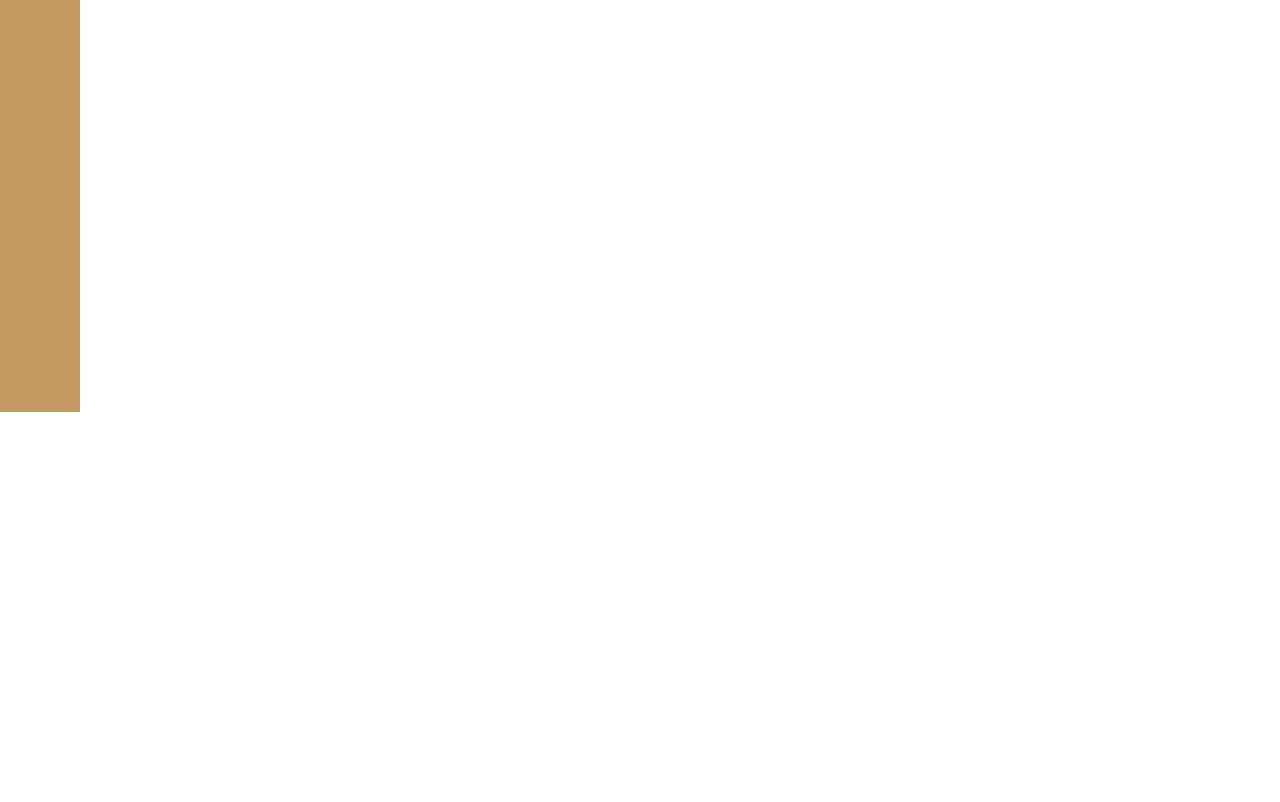
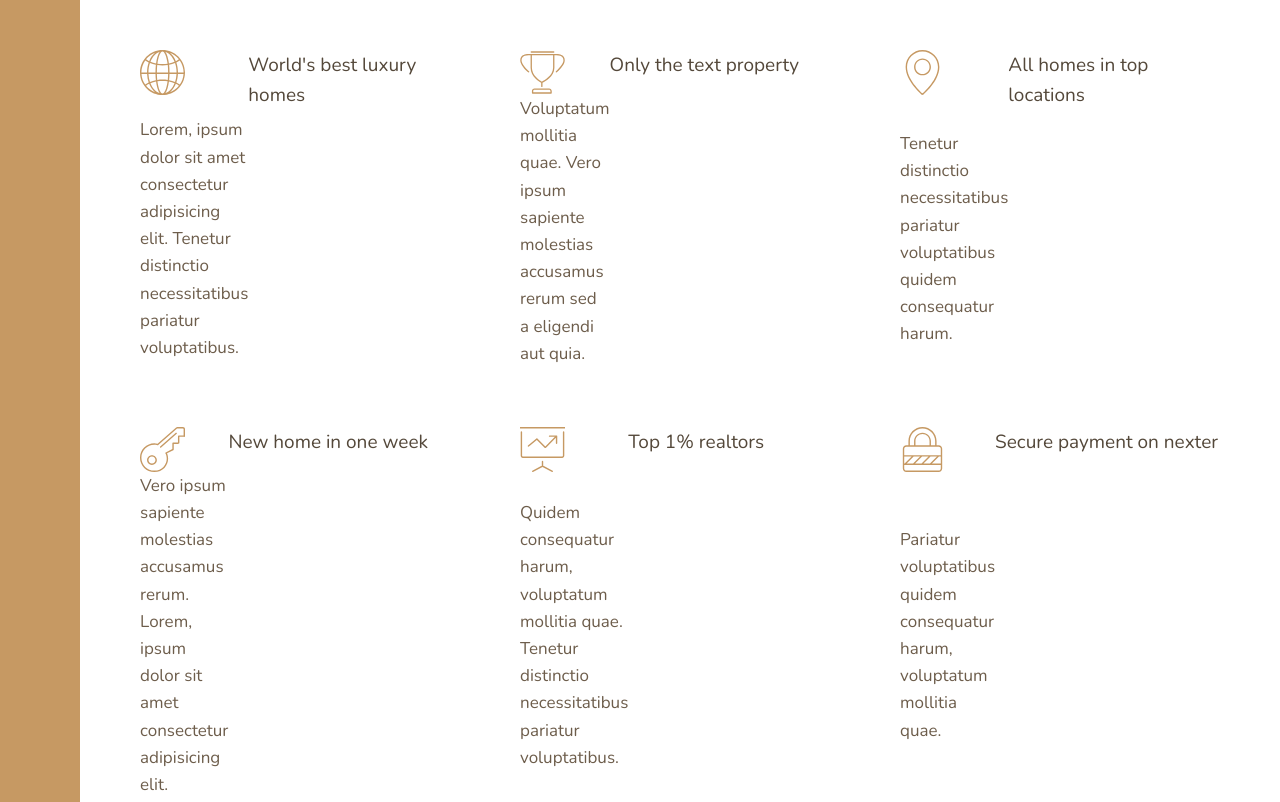
Before and after one commit to SawChanLay/nexter, a website: page index.html in a window 1280 px wide. Shown: the part 740-1542 px from the top of the page. Before the commit the page ends 1152 px from the top, so only its background shows below. Drawn offline with nearby package versions, Linux system fonts and the light colour scheme.

Commit message:
set up gird system

```diff
--- a/index.html
+++ b/index.html
@@ -25,7 +25,48 @@
         </div>
 
         <section class="features">
-            Features
+            <div class="feature">
+                <svg class="feature__icon">
+                    <use xlink:href="img/sprite.svg#icon-global"></use>
+                </svg>
+                <h4 class="heading-4 heading-4--dark">World's best luxury homes</h4>
+                <p class="feature__text">Lorem, ipsum dolor sit amet consectetur adipisicing elit. Tenetur distinctio necessitatibus pariatur voluptatibus.</p>
+            </div>
+            <div class="feature">
+                <svg class="feature__icon">
+                    <use xlink:href="img/sprite.svg#icon-trophy"></use>
+                </svg>
+                <h4 class="heading-4 heading-4--dark">Only the text property</h4>
+                <p class="feature__text">Voluptatum mollitia quae. Vero ipsum sapiente molestias accusamus rerum sed a eligendi aut quia.</p>
+            </div>
+            <div class="feature">
+                <svg class="feature__icon">
+                    <use xlink:href="img/sprite.svg#icon-map-pin"></use>
+                </svg>
+                <h4 class="heading-4 heading-4--dark">All homes in top locations</h4>
+                <p class="feature__text">Tenetur distinctio necessitatibus pariatur voluptatibus quidem consequatur harum.</p>
+            </div>
+            <div class="feature">
+                <svg class="feature__icon">
+                    <use xlink:href="img/sprite.svg#icon-key"></use>
+                </svg>
+                <h4 class="heading-4 heading-4--dark">New home in one week</h4>
+                <p class="feature__text">Vero ipsum sapiente molestias accusamus rerum. Lorem, ipsum dolor sit amet consectetur adipisicing elit.</p>
+            </div>
+            <div class="feature">
+                <svg class="feature__icon">
+                    <use xlink:href="img/sprite.svg#icon-presentation"></use>
+                </svg>
+                <h4 class="heading-4 heading-4--dark">Top 1% realtors</h4>
+                <p class="feature__text">Quidem consequatur harum, voluptatum mollitia quae. Tenetur distinctio necessitatibus pariatur voluptatibus.</p>
+            </div>
+            <div class="feature">
+                <svg class="feature__icon">
+                    <use xlink:href="img/sprite.svg#icon-lock"></use>
+                </svg>
+                <h4 class="heading-4 heading-4--dark">Secure payment on nexter</h4>
+                <p class="feature__text">Pariatur voluptatibus quidem consequatur harum, voluptatum mollitia quae.</p>
+            </div>
         </section>
 
         <div class="story__pictures">
--- a/sass/_base.scss
+++ b/sass/_base.scss
@@ -39,5 +39,5 @@ body {
 .container {
     display: grid;
     grid-template-rows: 80vh min-content 40vw repeat(3, min-content);
-    grid-template-columns: [sidebar-start] 8rem [sidebar-end full-start] 1fr [center-start] repeat(8, [col-start] minmax(min-content, 14rem) [col-end]) [center-end] 1fr [full-end];
+    grid-template-columns: [sidebar-start] 8rem [sidebar-end full-start] minmax(6rem, 1fr) [center-start] repeat(8, [col-start] minmax(min-content, 14rem) [col-end]) [center-end] minmax(6rem, 1fr) [full-end];
 }
--- a/sass/_features.scss
+++ b/sass/_features.scss
@@ -1,3 +1,22 @@
 .features {
-    background-color: $color-grey-light-2;
+    grid-column: center-start / center-end;
+
+    margin: 15rem 0;
+
+    display: grid;
+    grid-template-columns: repeat(3, 1fr);
+    grid-gap: 6rem;
 }
+
+.feature {
+    display: grid;
+    grid-template-columns: min-content 1fr;
+    &__icon {
+        fill: $color-primary;
+        width: 4.5rem;
+        height: 4.5rem;
+    }
+    &__text {
+        font-size: 1.7rem;
+    }
+}
--- a/sass/_footer.scss
+++ b/sass/_footer.scss
@@ -1,3 +1,4 @@
 .footer {
     background-color: $color-secondary;
+    grid-column: full-start / full-end;
 }
--- a/sass/_gallery.scss
+++ b/sass/_gallery.scss
@@ -1,3 +1,4 @@
 .gallery {
     background-color: $color-grey-dark-1;
+    grid-column: full-start / full-end;
 }
--- a/sass/_header.scss
+++ b/sass/_header.scss
@@ -1,3 +1,4 @@
 .header {
     background-color: $color-grey-dark-1;
+    grid-column: full-start / col-end 6;
 }
--- a/sass/_homes.scss
+++ b/sass/_homes.scss
@@ -1,3 +1,4 @@
 .homes {
     background-color: $color-secondary;
+    grid-column: center-start / center-end;
 }
--- a/sass/_realtors.scss
+++ b/sass/_realtors.scss
@@ -1,3 +1,4 @@
 .realtors {
     background-color: $color-secondary;
+    grid-column: col-start 7 / full-end;
 }
--- a/sass/_story.scss
+++ b/sass/_story.scss
@@ -1,8 +1,10 @@
 .story {
     &__pictures {
         background-color: $color-primary;
+        grid-column: full-start / col-end 4;
     }
     &__content {
         background-color: $color-grey-light-1;
+        grid-column: col-start 5 / full-end;
     }
 }
--- a/sass/_typography.scss
+++ b/sass/_typography.scss
@@ -0,0 +1,25 @@
+//! It is not a mixin, this code will be paste into each of selectors (eg. heading-1 , -2 , etc... )
+%heading {
+    font-size: $font-display;
+    font-weight: 400;
+}
+
+.heading-1 {
+    @extend %heading;
+}
+
+.heading-2 {
+    @extend %heading;
+}
+
+.heading-3 {
+    @extend %heading;
+}
+
+.heading-4 {
+    @extend %heading;
+    font-size: 1.9rem;
+
+    &--light {color: $color-grey-light-1; }
+    &--dark {color: $color-grey-dark-1; }
+}
```
Also changed, not shown: css/style.css.
